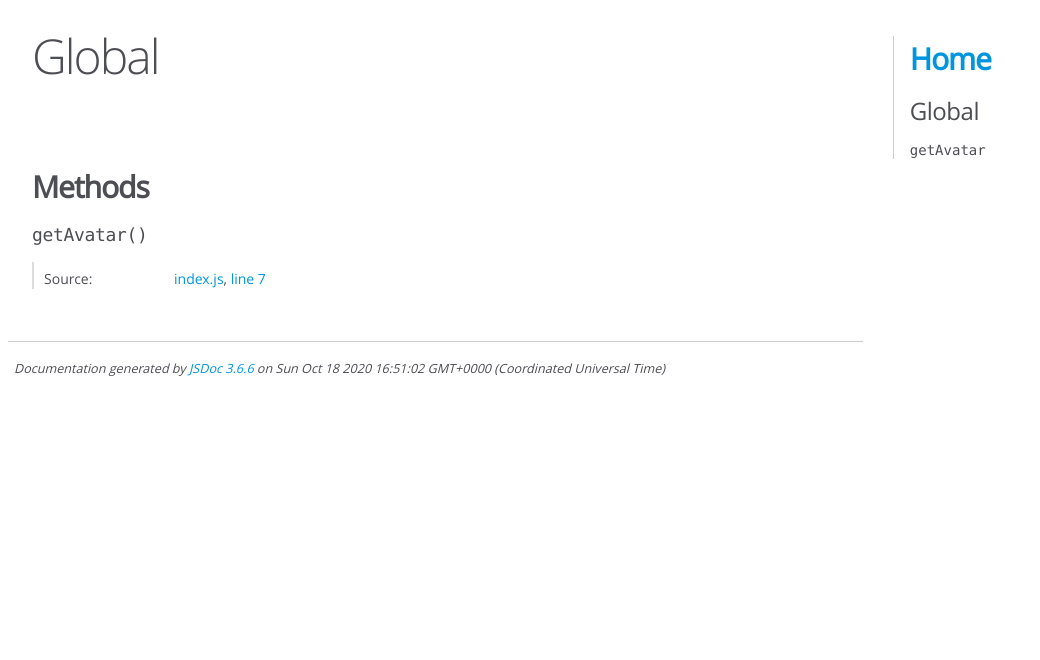
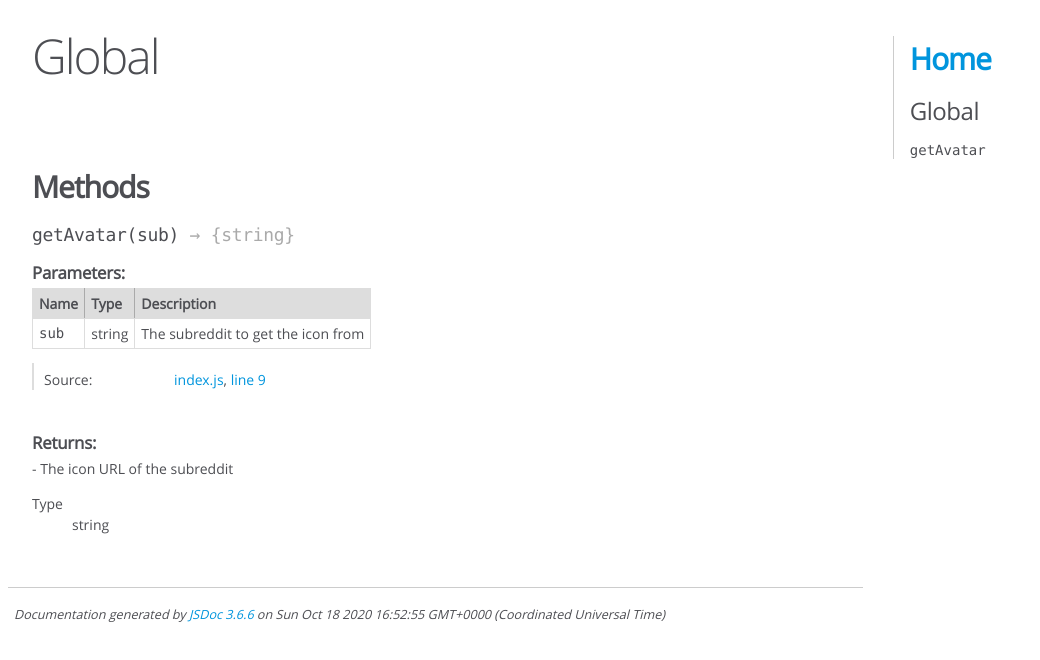
Before and after one commit to d-513/subreddit-avatar-image, a website: page docs/global.html in a window 1280 px wide. Shown: the whole page, without its empty margins (0-1040 px from the left). Drawn offline with Linux system fonts and the light colour scheme.

Commit message:
Update JSDoc

```diff
--- a/docs/global.html
+++ b/docs/global.html
@@ -104,7 +104,7 @@
 
 
 
-    <h4 class="name" id="getAvatar"><span class="type-signature"></span>getAvatar<span class="signature">()</span><span class="type-signature"></span></h4>
+    <h4 class="name" id="getAvatar"><span class="type-signature"></span>getAvatar<span class="signature">(sub)</span><span class="type-signature"> &rarr; {string}</span></h4>
 
 
 
@@ -117,6 +117,55 @@
 
 
 
+
+
+    <h5>Parameters:</h5>
+
+
+<table class="params">
+    <thead>
+    <tr>
+
+        <th>Name</th>
+
+
+        <th>Type</th>
+
+
+
+
+
+        <th class="last">Description</th>
+    </tr>
+    </thead>
+
+    <tbody>
+
+
+        <tr>
+
+                <td class="name"><code>sub</code></td>
+
+
+            <td class="type">
+
+
+<span class="param-type">string</span>
+
+
+
+            </td>
+
+
+
+
+
+            <td class="description last">The subreddit to get the icon from</td>
+        </tr>
+
+
+    </tbody>
+</table>
 
 
 
@@ -152,7 +201,7 @@
 
     <dt class="tag-source">Source:</dt>
     <dd class="tag-source"><ul class="dummy"><li>
-        <a href="index.js.html">index.js</a>, <a href="index.js.html#line7">line 7</a>
+        <a href="index.js.html">index.js</a>, <a href="index.js.html#line9">line 9</a>
     </li></ul></dd>
 
 
@@ -175,6 +224,28 @@
 
 
 
+
+
+<h5>Returns:</h5>
+
+
+<div class="param-desc">
+    - The icon URL of the subreddit
+</div>
+
+
+
+<dl>
+    <dt>
+        Type
+    </dt>
+    <dd>
+
+<span class="param-type">string</span>
+
+
+    </dd>
+</dl>
 
 
 
@@ -204,7 +275,7 @@
 <br class="clear">
 
 <footer>
-    Documentation generated by <a href="https://github.com/jsdoc/jsdoc">JSDoc 3.6.6</a> on Sun Oct 18 2020 16:51:02 GMT+0000 (Coordinated Universal Time)
+    Documentation generated by <a href="https://github.com/jsdoc/jsdoc">JSDoc 3.6.6</a> on Sun Oct 18 2020 16:52:55 GMT+0000 (Coordinated Universal Time)
 </footer>
 
 <script> prettyPrint(); </script>
```
Also changed, not shown: docs/index.html (+1 -1 lines), docs/index.js.html (+11 -9 lines).
